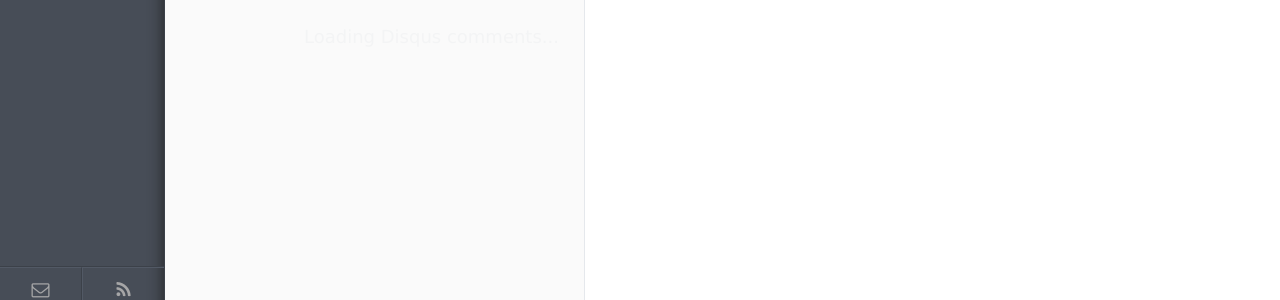
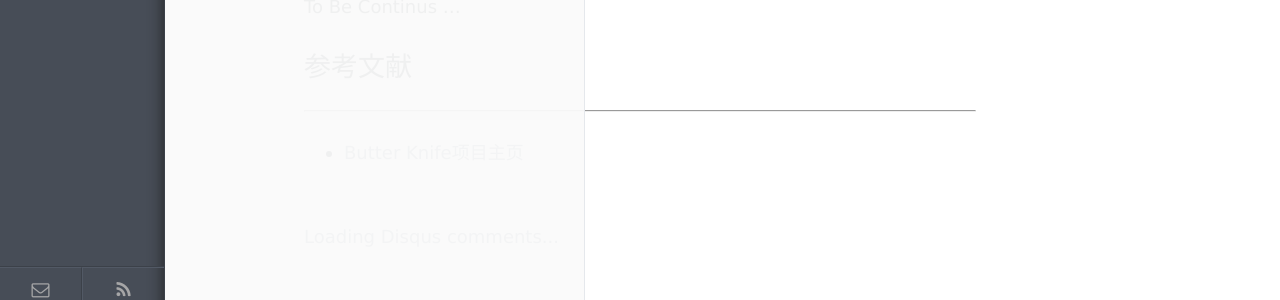
Before and after one commit to aiziyuer/aiziyuer.github.io, a Jekyll site: the page built from _posts/mobile/2016-08-28-android-develop-plugins.markdown, in a window 1280 px wide. Shown: the part 1501-1801 px from the top of the page. Built offline with Jekyll 4.4.1, drawn with Linux system fonts in a browser that asks for light colours; comment, search, counter and statistics services are not loaded.

```diff
--- a/_posts/mobile/2016-08-28-android-develop-plugins.markdown
+++ b/_posts/mobile/2016-08-28-android-develop-plugins.markdown
@@ -25,3 +25,11 @@
 然后插件会扫描你选中的layout对应的xml文件, 找到里面的id, 然后会在对话框中让你选择自动生成哪些代码:
 
 ![image](/image/android-develop-plugins/QQ20160828-0.png)
+
+
+To Be Continus ...
+
+## 参考文献
+---
+
+- [Butter Knife项目主页](https://jakewharton.github.io/butterknife/)
```
